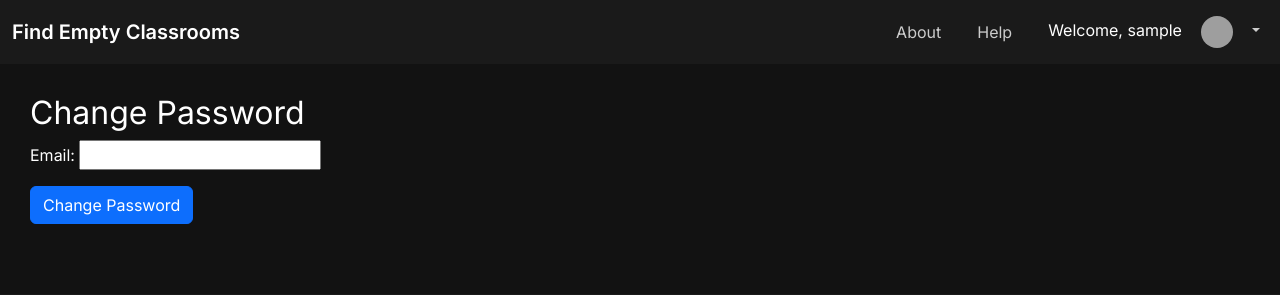
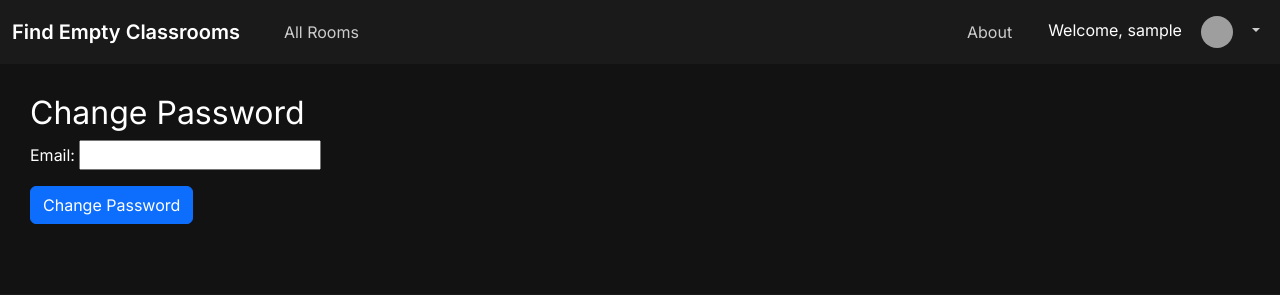
Before and after one commit to QuodFinis/emptyClassroom, a Django app: page /password-change/ in a window 1280 px wide. Shown: the top 295 px of the page. Run offline with Django 5.2, Linux system fonts and the light colour scheme; the visitor is signed in with stand-in values (Sample User, id 1); grey boxes are pictures that could not be loaded.

Commit message:
enhance navbar layout with left-side navigation and update profile link

```diff
--- a/classrooms/templates/base.html
+++ b/classrooms/templates/base.html
@@ -101,13 +101,18 @@
           <span class="navbar-toggler-icon"></span>
         </button>
 
-        <div class="collapse navbar-collapse justify-content-end" id="navbarNav">
+        <div class="collapse navbar-collapse" id="navbarNav">
+          <!-- Left side navigation items -->
+          <ul class="navbar-nav me-auto">
+            <li class="nav-item">
+              <a class="nav-link" href="{% url 'all_rooms' %}">All Rooms</a>
+            </li>
+          </ul>
+
+          <!-- Right side navigation items -->
           <ul class="navbar-nav align-items-center">
             <li class="nav-item">
               <a class="nav-link" href="#">About</a>
-            </li>
-            <li class="nav-item">
-              <a class="nav-link" href="#">Help</a>
             </li>
 
             {% if user.is_authenticated %}
@@ -118,8 +123,7 @@
                   <img src="https://ui-avatars.com/api/?name={{ user.username }}&background=random" class="user-avatar" alt="Profile">
                 </a>
                 <ul class="dropdown-menu dropdown-menu-end">
-                  <li><a class="dropdown-item" href="#"><i class="fas fa-user me-2"></i>Profile</a></li>
-                  <li><a class="dropdown-item" href="#"><i class="fas fa-cog me-2"></i>Settings</a></li>
+                  <li><a class="dropdown-item" href="{% url 'profile' %}"><i class="fas fa-user me-2"></i>Profile</a></li>
                   <li><hr class="dropdown-divider"></li>
                   <li>
                     <form method="post" action="{% url 'logout' %}">
```
